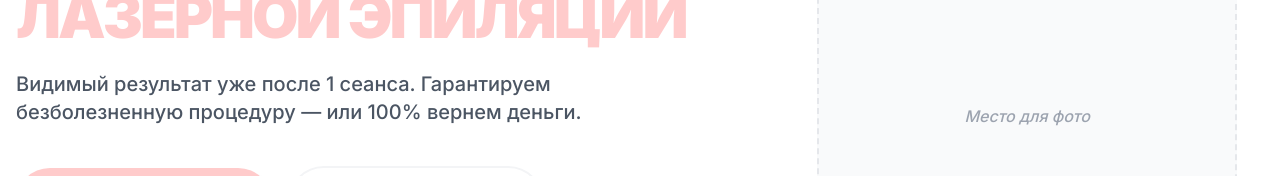
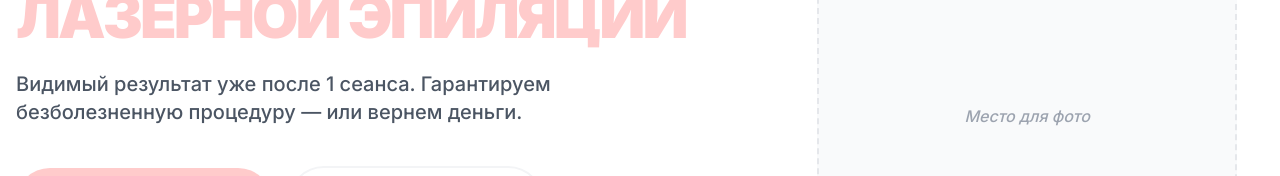
Before and after one commit to Mitrofanoff1/Kristll, a Next.js app: page / in a window 1280 px wide. Shown: the part 322-498 px from the top of the page. Built offline with nearby package versions, Linux system fonts and the light colour scheme.

Commit message:
Update Hero.tsx

```diff
--- a/components/Hero.tsx
+++ b/components/Hero.tsx
@@ -30,7 +30,7 @@ const Hero = () => {
             {/* Подзаголовок (Новый текст) */}
             <p className="text-base md:text-xl text-gray-600 mb-10 max-w-2xl mx-auto lg:mx-0 font-medium leading-relaxed">
               Видимый результат уже после 1 сеанса. <br className="md:hidden" />
-              Гарантируем безболезненную процедуру — или 100% вернем деньги.
+              Гарантируем безболезненную процедуру — или вернем деньги.
             </p>
 
             {/* Кнопки */}
```
